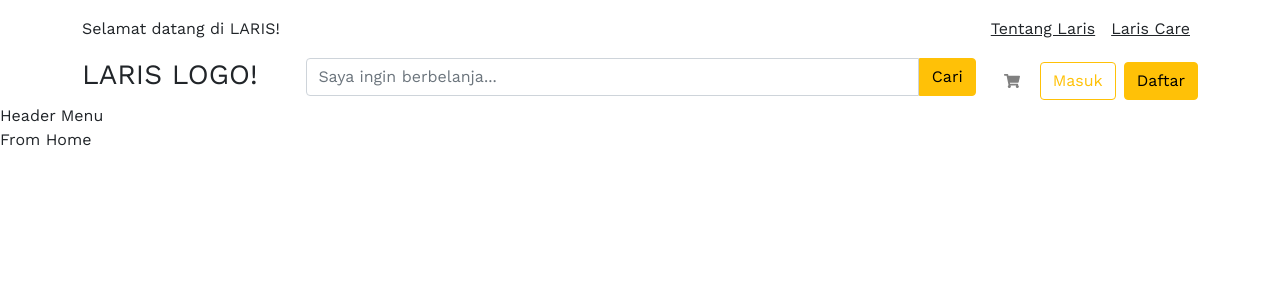
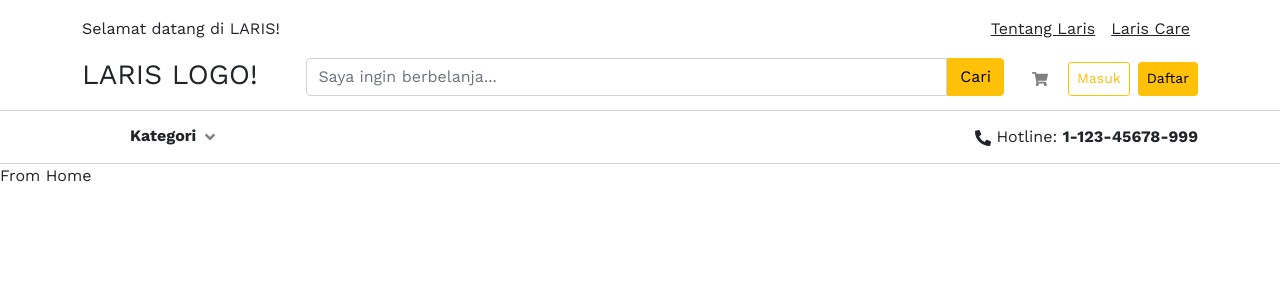
Before and after one commit to frasnym/Laris-Marketplace-ReactJS, a React (Create React App) app: page / in a window 1280 px wide. Shown: the top 300 px of the page. Built offline with nearby package versions, Linux system fonts and the light colour scheme.

Commit message:
Header Menu

```diff
--- /dev/null
+++ b/src/components/Headers/HeaderMenu/HeaderMenu.css
@@ -0,0 +1,67 @@
+.HeaderMenu {
+	border-bottom: 1px solid lightgray;
+}
+
+.category__toggle {
+	cursor: pointer;
+	padding: 10px 0;
+}
+
+.category__toggle .icon__item {
+	color: grey;
+	transform: translateY(-50%);
+	transition: 0.2s;
+}
+
+.category__toggle:hover .icon__item {
+	transform: rotate(180deg) translateY(50%);
+}
+
+.category__toggle:hover .category__menu {
+	display: block;
+}
+
+.category__menu {
+	display: none;
+	position: absolute;
+	min-width: 20%;
+	border: 1px solid lightgray;
+	padding: 15px 0;
+	margin-top: 10px;
+}
+
+.category__menu .icon__grey {
+	color: grey;
+}
+
+.category__menu li:hover {
+	color: orangered;
+}
+
+.category__menu li:hover > .category__submenu {
+	display: block;
+}
+
+.category__menu > ul > li,
+.category__submenu > ul > li {
+	list-style: none;
+	padding: 5px 0;
+}
+
+.category__submenu {
+	display: none;
+	position: absolute;
+	top: 0;
+	left: 100%;
+	padding: 15px 10px;
+	border-right: 1px solid lightgray;
+	border-bottom: 1px solid lightgray;
+}
+
+.category__submenu:hover {
+	display: block;
+}
+
+.category__submenu li {
+	color: black;
+}
--- /dev/null
+++ b/src/components/Headers/HeaderMenu/HeaderMenu.js
@@ -0,0 +1,49 @@
+import React from "react";
+import { Col, Row } from "react-bootstrap";
+import { FaPhoneAlt, FaAngleDown, FaAngleRight } from "react-icons/fa";
+
+import "./HeaderMenu.css";
+
+export default function HeaderMenu() {
+	return (
+		<>
+			<div className="HeaderMenu">
+				<div className="container">
+					<Row>
+						<Col md={3} className="category__toggle">
+							<div className="ms-5 me-5">
+								<b>Kategori</b>{" "}
+								<FaAngleDown className="icon__item mt-3" />
+							</div>
+							<div className="category__menu">
+								<ul className="mb-0">
+									<li className="d-flex">
+										<span className="flex-grow-1">
+											Fashion
+										</span>
+										<div>
+											<div className="icon__box">
+												<FaAngleRight className="icon__grey" />
+											</div>
+										</div>
+										<div className="category__submenu">
+											<ul className="mb-0 ps-2 pe-5">
+												<li>Men</li>
+												<li>Woman</li>
+											</ul>
+										</div>
+									</li>
+									<li>Elektronik</li>
+								</ul>
+							</div>
+						</Col>
+						<Col className="text-end align-self-center hotline__menu">
+							<FaPhoneAlt class="icon__item" /> Hotline:{" "}
+							<b>1-123-45678-999</b>
+						</Col>
+					</Row>
+				</div>
+			</div>
+		</>
+	);
+}
--- a/src/components/Headers/Headers.js
+++ b/src/components/Headers/Headers.js
@@ -1,4 +1,5 @@
 import React from "react";
+import HeaderMenu from "./HeaderMenu/HeaderMenu";
 
 import MainHeader from "./MainHeader/MainHeader";
 
@@ -6,7 +7,7 @@ export default function Headers() {
 	return (
 		<>
 			<MainHeader />
-			Header Menu
+			<HeaderMenu />
 		</>
 	);
 }
--- a/src/components/Headers/MainHeader/MainHeader.css
+++ b/src/components/Headers/MainHeader/MainHeader.css
@@ -1,3 +1,8 @@
+.MainHeader {
+	border-bottom: 1px solid lightgray;
+	padding-bottom: 10px;
+}
+
 .SearchForm input {
 	border-radius: 0.25rem 0 0 0.25rem;
 }
--- a/src/components/Headers/MainHeader/MainHeader.js
+++ b/src/components/Headers/MainHeader/MainHeader.js
@@ -6,8 +6,9 @@ import "./MainHeader.css";
 
 export default function MainHeader() {
 	return (
+		<div className="MainHeader">
 			<div className="container">
-			<div className="MainHeader d-flex">
+				<div className="d-flex">
 					<div className="logo me-5">
 						<h3>LARIS LOGO!</h3>
 					</div>
@@ -26,10 +27,21 @@ export default function MainHeader() {
 							<FaShoppingCart className="icon__item" />
 						</div>
 					</div>
-				<Button variant="outline-warning me-2 button__action">
+					<Button
+						variant="outline-warning"
+						size="sm"
+						className="me-2 button__action"
+					>
 						Masuk
 					</Button>
-				<Button variant="warning button__action">Daftar</Button>
+					<Button
+						variant="warning"
+						size="sm"
+						className="button__action"
+					>
+						Daftar
+					</Button>
+				</div>
 			</div>
 		</div>
 	);
```
Lines whose indentation alone changed are shown as unchanged.
